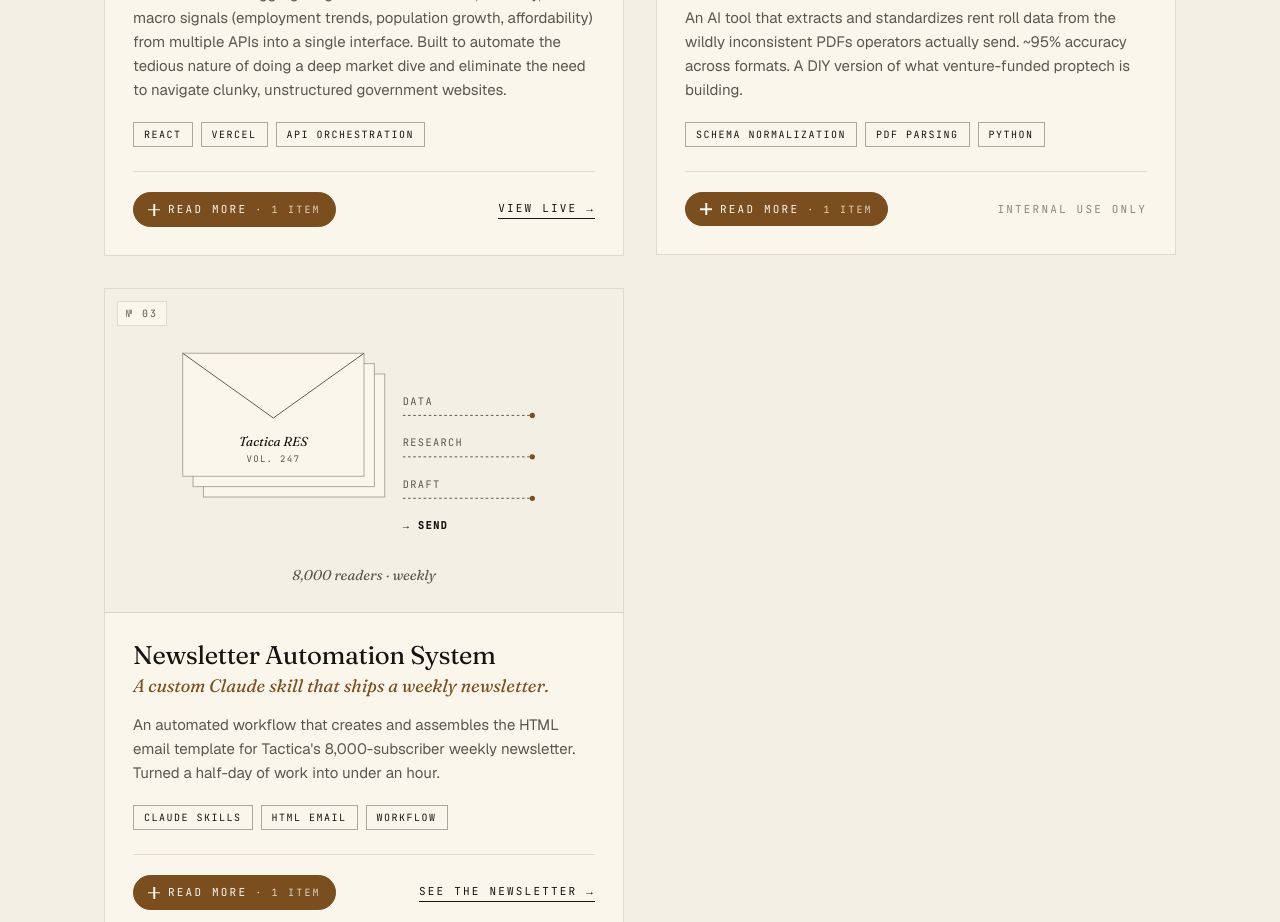
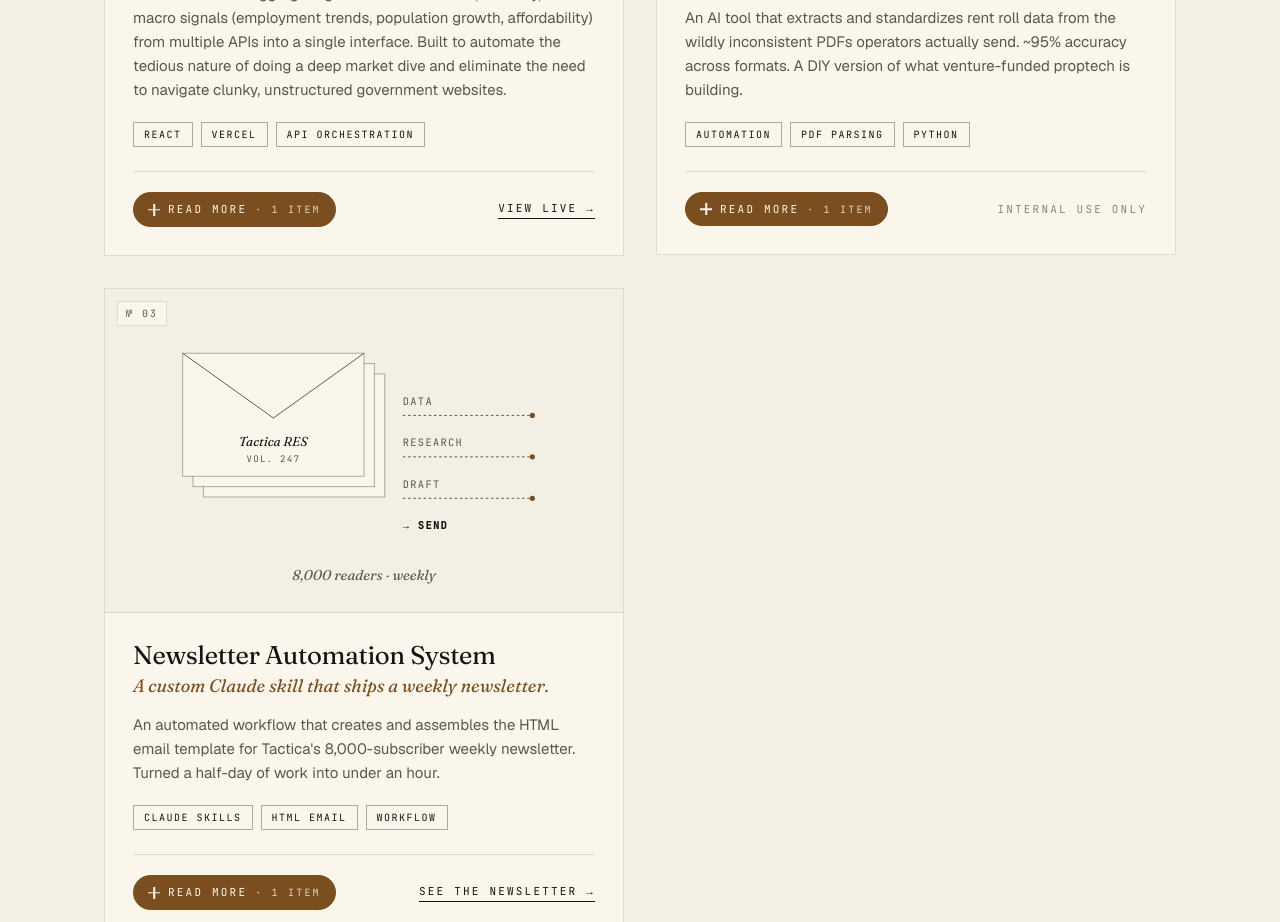
Before and after one commit to ikehoffman/ike-ai-portfolio, a React (Vite) app: page / in a window 1280 px wide. Shown: the part 1460-2382 px from the top of the page. Built offline with nearby package versions, Linux system fonts and the light colour scheme.

Commit message:
Update IkeHoffmanPortfolio.jsx
changed tag on rent roll project

```diff
--- a/src/IkeHoffmanPortfolio.jsx
+++ b/src/IkeHoffmanPortfolio.jsx
@@ -37,7 +37,7 @@ export default function IkeHoffmanPortfolio() {
       tagline: "AI extraction for the messiest document in Multifamily Real Estate.",
       description:
         "An AI tool that extracts and standardizes rent roll data from the wildly inconsistent PDFs operators actually send. ~95% accuracy across formats. A DIY version of what venture-funded proptech is building.",
-      tags: ["Schema Normalization", "PDF Parsing", "Python"],
+      tags: ["Automation", "PDF Parsing", "Python"],
       link: null,
       linkLabel: "Internal Use Only",
       thumb: <ThumbRentRoll />,
```
